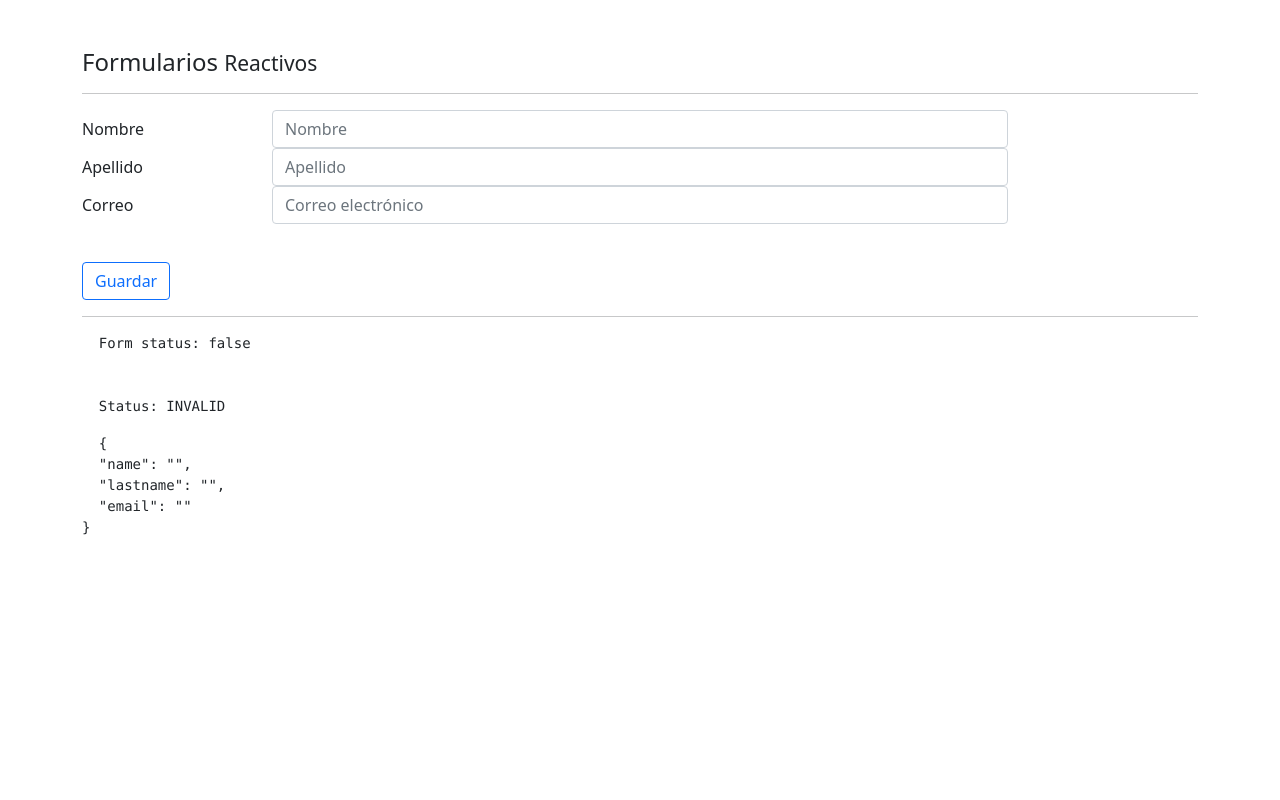
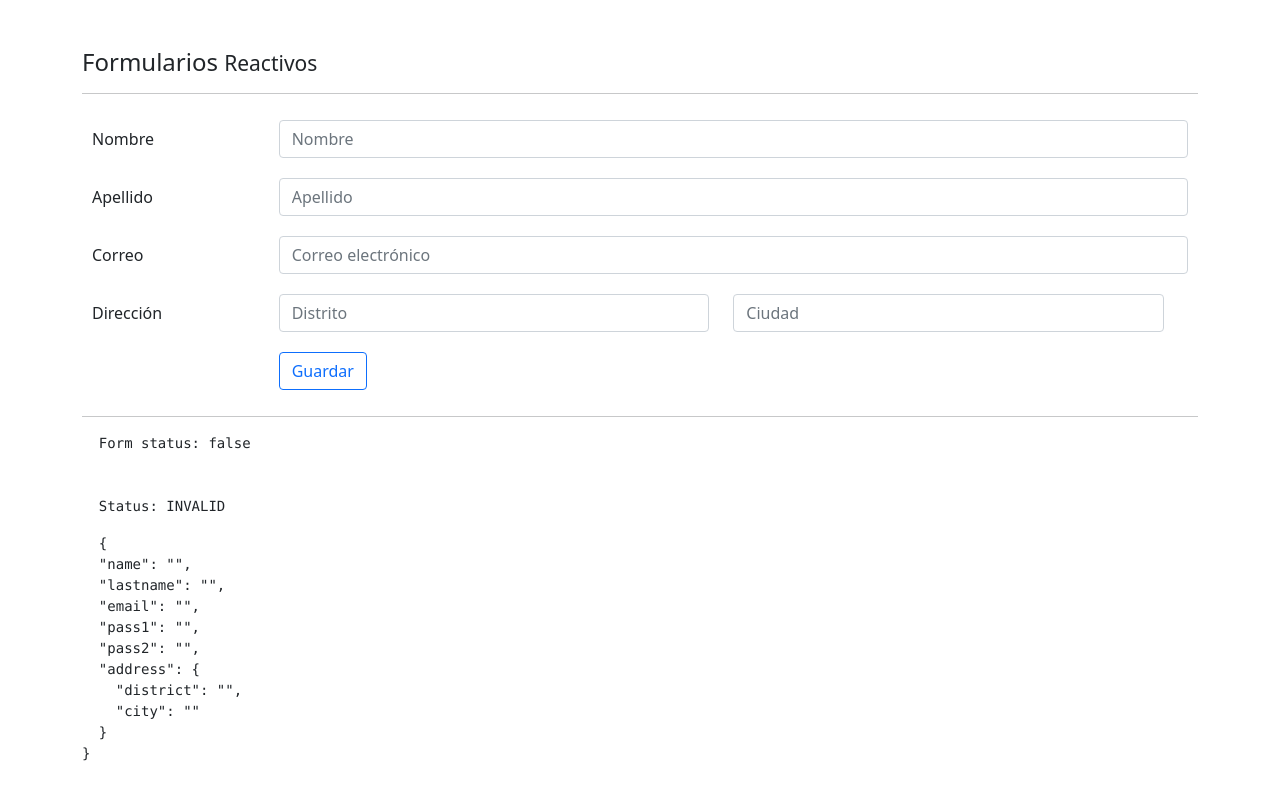
Before and after one commit to brayangomez22/forms-angular, an Angular app: page /reactive in a window 1280 px wide. Built offline with nearby package versions, Linux system fonts and the light colour scheme.

Commit message:
Reactive: Object groupings - formGroupName

```diff
--- a/src/app/pages/reactive/reactive.component.html
+++ b/src/app/pages/reactive/reactive.component.html
@@ -4,7 +4,7 @@
   <div>
     <div class="form-group row">
       <label class="col-2 col-form-label">Nombre</label>
-      <div class="col-8">
+      <div class="col">
         <input
           class="form-control"
           type="text"
@@ -18,7 +18,7 @@
 
     <div class="form-group row">
       <label class="col-2 col-form-label">Apellido</label>
-      <div class="col-8">
+      <div class="col">
         <input
           class="form-control"
           type="text"
@@ -35,7 +35,7 @@
 
   <div class="form-group row">
     <label class="col-2 col-form-label">Correo</label>
-    <div class="col-8">
+    <div class="col">
       <input
         class="form-control"
         type="email"
@@ -49,9 +49,32 @@
     </div>
   </div>
 
+  <div class="form-group row" formGroupName="address">
+    <label class="col-2 col-form-label">Dirección</label>
+    <div class="row col-10">
+      <div class="col">
+        <input
+          type="text"
+          class="form-control"
+          placeholder="Distrito"
+          formControlName="district"
+        />
+      </div>
+
+      <div class="col">
+        <input
+          type="text"
+          class="form-control"
+          placeholder="Ciudad"
+          formControlName="city"
+        />
+      </div>
+    </div>
+  </div>
+
   <div class="form-group row">
     <label class="col-2 col-form-label">&nbsp;</label>
-    <div class="input-group col-md-8">
+    <div class="input-group col">
       <button type="submit" class="btn btn-outline-primary btn-block">
         Guardar
       </button>
--- a/src/app/pages/reactive/reactive.component.ts
+++ b/src/app/pages/reactive/reactive.component.ts
@@ -32,7 +32,7 @@
   createForm() {
     this.form = this.fb.group({
       name: ['', [Validators.required, Validators.minLength(5)]],
-      lastname: ['', [Validators.required, Validators.minLength(5)]],
+      lastname: ['', Validators.required],
       email: [
         '',
         [
@@ -40,6 +40,12 @@
           Validators.pattern('[a-z0-9._%+-]+@[a-z0-9.-]+.[a-z]{2,3}$'),
         ],
       ],
+      pass1: ['', Validators.required],
+      pass2: ['', Validators.required],
+      address: this.fb.group({
+        district: ['', Validators.required],
+        city: ['', Validators.required],
+      }),
     });
   }
 
--- a/src/styles.scss
+++ b/src/styles.scss
@@ -1 +1,4 @@
 /* You can add global styles to this file, and also import other style files */
+.form-group {
+  padding: 10px;
+}
```
